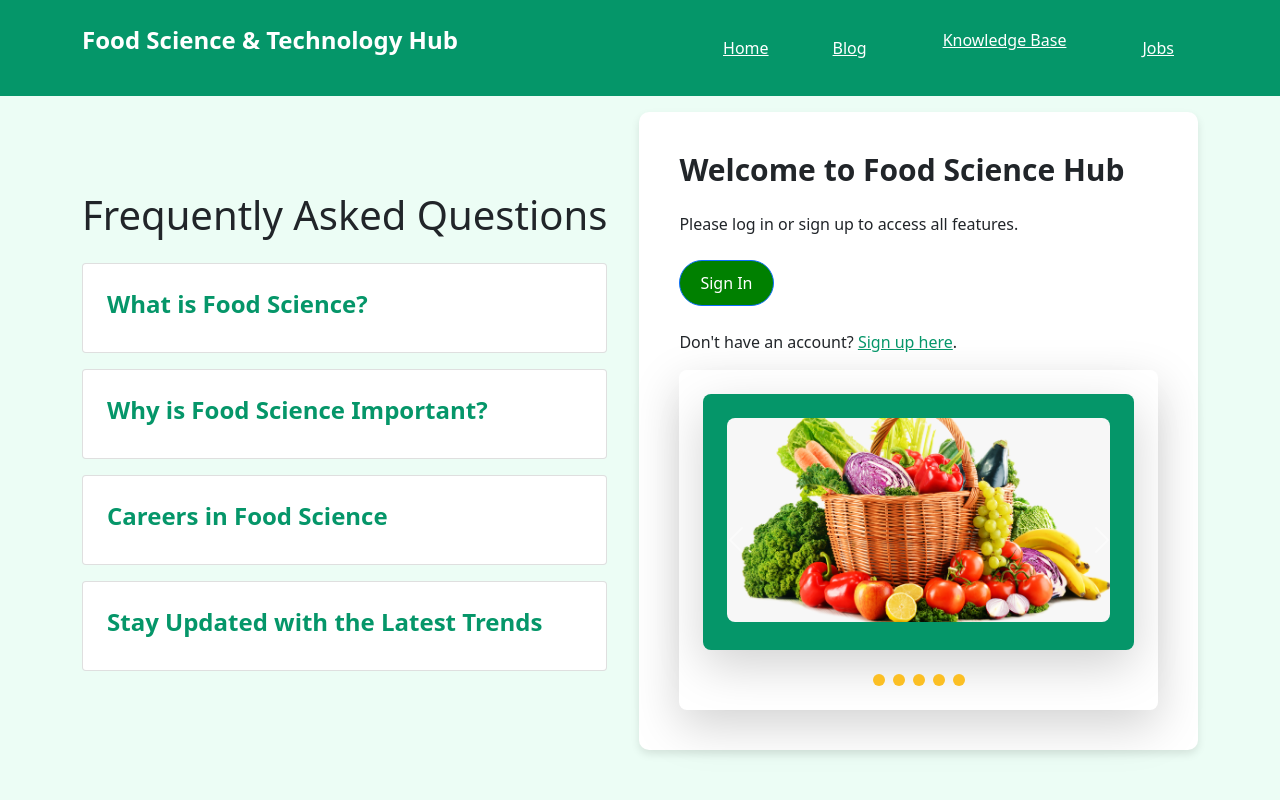
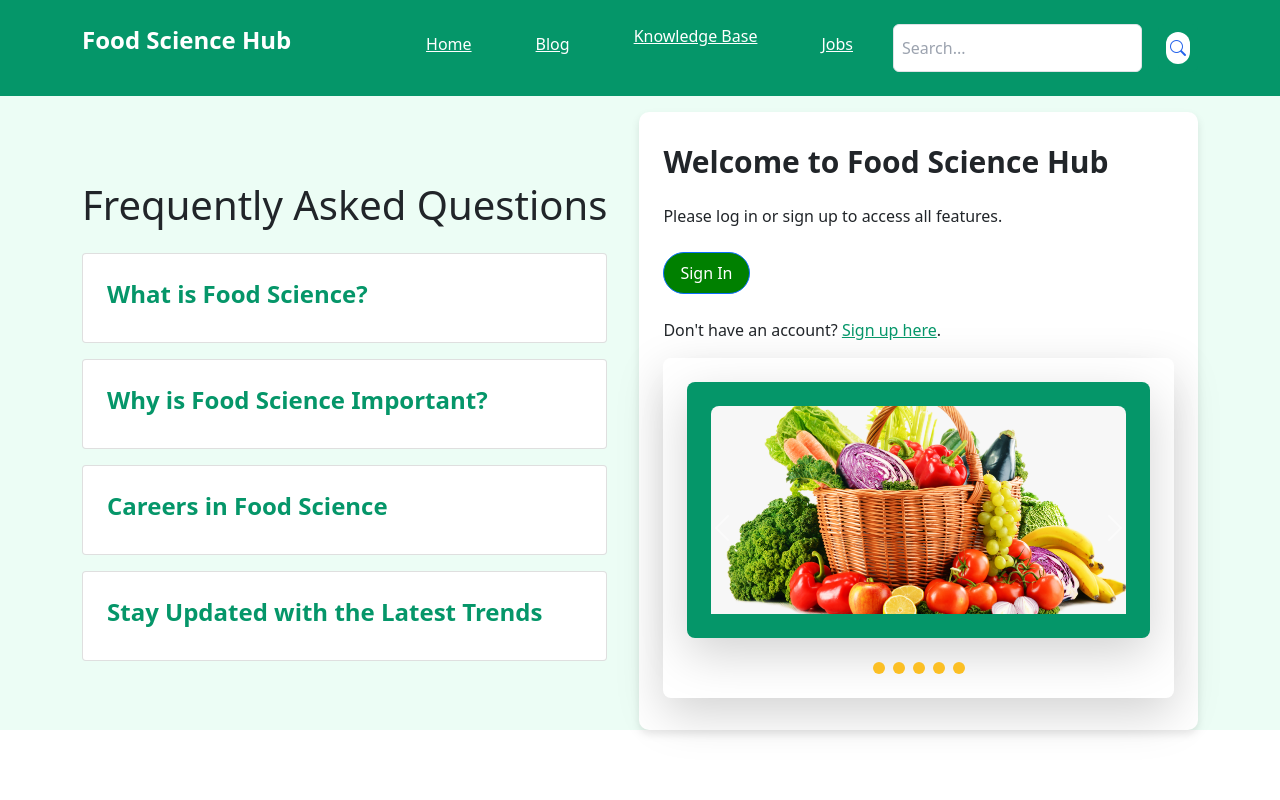
Before and after one commit to KIKETENATHAN/foodsciencehub, a PHP site: page / in a window 1280 px wide. Run offline with PHP 8.4, Linux system fonts and the light colour scheme.

Commit message:
flex cards added to be visible on smaller devices

```diff
--- a/index.php
+++ b/index.php
@@ -6,11 +6,12 @@
     <title>Food Science Hub</title>
     <link href="https://cdn.jsdelivr.net/npm/tailwindcss@2.2.19/dist/tailwind.min.css" rel="stylesheet">
     <link href="https://cdn.jsdelivr.net/npm/bootstrap@5.1.3/dist/css/bootstrap.min.css" rel="stylesheet">
+    <link href="https://cdn.jsdelivr.net/npm/bootstrap-icons/font/bootstrap-icons.css" rel="stylesheet">
     <style>
         /* Custom styles */
         .btn-custom {
             border-radius: 25px;
-            padding: 10px 20px;
+            padding: 0.5rem 1rem;
             font-size: 16px;
             transition: background-color 0.3s ease;
             background-color: green;
@@ -31,7 +32,7 @@
         .main-content {
             max-width: 800px;
             background: white;
-            padding: 40px;
+            padding: 2rem;
             border-radius: 10px;
             box-shadow: 0 4px 8px rgba(0, 0, 0, 0.1);
         }
@@ -53,21 +54,32 @@
             transform: translateX(0%);
         }
     }
+    .highlight {
+    background-color: yellow; /* You can change this to any color you prefer */
+    }
+
     </style>
 </head>
-<body class="bg-green-50">
+<div class="bg-green-50">
 <!-- Navigation Bar -->
-<nav class="bg-green-600 p-4 fixed top-0 w-full z-50">
+<nav class="bg-green-600 p-4 fixed top-0 right-0 w-full z-50">
     <div class="container mx-auto flex justify-between items-center">
-        <p class="text-white text-2xl font-bold">Food Science & Technology Hub</p>
-        <div class="flex space-x-4">
+        <p class="text-white text-2xl font-bold">Food Science Hub</p>
+        <!-- Hamburger Icon for small screens -->
+        <button id="navbar-toggle" class="block lg:hidden text-white focus:outline-none">
+            <svg class="w-6 h-6" xmlns="http://www.w3.org/2000/svg" fill="none" viewBox="0 0 24 24" stroke="currentColor">
+                <path stroke-linecap="round" stroke-linejoin="round" stroke-width="2" d="M4 6h16M4 12h16M4 18h16" />
+            </svg>
+        </button>
+        <!-- Navigation Links -->
+        <div id="navbar-menu" class="hidden lg:flex lg:space-x-4">
             <a href="#" class="bg-[#253d2c] text-white py-2 px-4 rounded-lg hover:bg-green-500 hover:text-white">Home</a>
             <a href="#" class="bg-[#253d2c] text-white py-2 px-4 rounded-lg hover:bg-green-500 hover:text-white">Blog</a>
-            <div class="container">
+            <div class="relative">
                 <!-- Knowledge Base Button -->
                 <a href="#" id="knowledgeBaseButton" class="bg-[#253d2c] text-white py-2 px-4 rounded-lg hover:bg-green-500 hover:text-white">Knowledge Base</a>
                 <!-- Floating Card for Knowledge Base Links -->
-                <div id="knowledgeBaseLinks" class="hidden absolute top-16 right-4 bg-green-600 rounded-lg shadow-lg w-64 z-50">
+                <div id="knowledgeBaseLinks" class="hidden absolute top-16 right-0 bg-green-600 rounded-lg shadow-lg w-64 z-50">
                     <div class="p-4 space-y-2">
                         <a href="#link1" class="block bg-white text-green-500 font-bold no-underline py-2 px-4 rounded-lg shadow hover:bg-gray-100">Fruits and Vegetables</a>
                         <a href="#link2" class="block bg-white text-green-500 font-bold no-underline py-2 px-4 rounded-lg shadow hover:bg-gray-100">Dairy</a>
@@ -77,15 +89,20 @@
                 </div>
             </div>
             <a href="#" class="bg-[#253d2c] text-white py-2 px-4 rounded-lg hover:bg-green-500 hover:text-white">Jobs</a>
-
+            <input type="text" id="searchInput" placeholder="Search..."
+                class="px-2 py-1 rounded-md border border-gray-300 focus:outline-none focus:ring focus:ring-green-300" aria-label="Search">
+            <button id="searchButton" class="ml-2 p-2 bg-green-600 text-white rounded-md hover:bg-green-500 focus:outline-none focus:ring focus:ring-green-300 flex items-center justify-center" aria-label="Search Button">
+                <i class="bi bi-search text-blue-600 bg-white p-1 rounded-full"></i>
+            </button>
         </div>
     </div>
 </nav>
+
    <!-- Main Content Area -->
 <div class="pt-20">
-    <div class="container mx-auto content-container mt-8 grid grid-cols-1 lg:grid-cols-2 gap-8">
+    <div class="container mx-auto content-container mt-8 flex flex-col lg:flex-row flex-wrap gap-8">
         <!-- Card Column -->
-        <div class="flex flex-col space-y-4">
+        <div class="flex flex-col space-y-4 flex-1 min-w-[300px]"><!-- Add min-width for better wrapping -->
             <div class="marquee-container">
                 <h1 class="marquee-text">Frequently Asked Questions</h1>
             </div>
@@ -124,9 +141,8 @@
             </div>
         </div>
 
-
         <!-- Content Column -->
-        <div class="main-content">
+        <div class="main-content flex-1 min-w-[300px] px-4"> <!-- Add min-width for better wrapping -->
             <div class="marquee-container">
                 <h1 class="text-3xl font-bold mb-4 marquee-text">Welcome to Food Science Hub</h1>
             </div>
@@ -135,13 +151,12 @@
             <!-- Dynamic Login/Signup Section -->
             <div id="auth-section">
                 <button class="btn btn-primary btn-custom mr-4" id="login-btn">Sign In</button>
-                <p class="mt-4">Don't have an account? <a href="#" id="show-signup" class="text-green-600">Sign up here</a>.
-                </p>
+                <p class="mt-4">Don't have an account? <a href="#" id="show-signup" class="text-green-600">Sign up here</a>.</p>
             </div>
+
             <!-- Slideshow Card -->
             <div class="max-w-lg w-full h-auto bg-#aaf0d1-600 shadow-lg rounded-lg p-6">
                 <div id="slideshow" class="carousel slide relative" data-bs-ride="carousel">
-
                     <!-- Slideshow Card -->
                     <div class="max-w-lg w-full h-64 bg-green-600 shadow-lg rounded-lg p-6">
                         <!-- Slideshow Images -->
@@ -185,7 +200,18 @@
             </div>
         </div>
     </div>
+</div>
 
+    <!--navbar js-->
+    <!-- JavaScript to toggle the menu on small screens -->
+<script>
+    const toggleButton = document.getElementById('navbar-toggle');
+    const menu = document.getElementById('navbar-menu');
+
+    toggleButton.addEventListener('click', () => {
+        menu.classList.toggle('hidden');
+    });
+</script>
     <!-- Bootstrap JS -->
     <script src="https://cdn.jsdelivr.net/npm/bootstrap@5.1.3/dist/js/bootstrap.bundle.min.js"></script>
     <!-- JavaScript for dynamic signup/login buttons -->
@@ -249,15 +275,37 @@
         });
     </script>
 <script>
-        // Get elements
-        const knowledgeBaseButton = document.getElementById('knowledgeBaseButton');
-        const knowledgeBaseLinks = document.getElementById('knowledgeBaseLinks');
+ document.getElementById('searchButton').addEventListener('click', function () {
+    const searchTerm = document.getElementById('searchInput').value.toLowerCase();
 
-        // Toggle visibility of knowledge base links
-        knowledgeBaseButton.addEventListener('click', function(event) {
-            event.preventDefault(); // Prevent default link behavior
-            knowledgeBaseLinks.classList.toggle('hidden'); // Toggle hidden class
+    // Remove existing highlights
+    const highlightedElements = document.querySelectorAll('.highlight');
+    highlightedElements.forEach(el => {
+        const parent = el.parentNode;
+        parent.replaceChild(document.createTextNode(el.textContent), el);
     });
+
+    if (searchTerm) {
+        const bodyText = document.body.innerHTML.toLowerCase();
+        const regex = new RegExp(`(${searchTerm})`, 'gi'); // Use regex for case insensitive search
+
+        if (bodyText.includes(searchTerm)) {
+            // Highlight found terms
+            document.body.innerHTML = document.body.innerHTML.replace(regex, `<span class="highlight">$1</span>`);
+            alert(`Found: "${searchTerm}" in the webpage.`);
+        } else {
+            alert(`"${searchTerm}" not found.`);
+        }
+    }
+});
+
+// Optionally, you can also search when the user presses the "Enter" key
+document.getElementById('searchInput').addEventListener('keypress', function (e) {
+    if (e.key === 'Enter') {
+        document.getElementById('searchButton').click();
+    }
+});
+
 </script>
     <!-- Bootstrap Script -->
     <script src="https://cdn.jsdelivr.net/npm/bootstrap@5.1.3/dist/js/bootstrap.bundle.min.js"></script>
```
Lines whose indentation alone changed are shown as unchanged.
